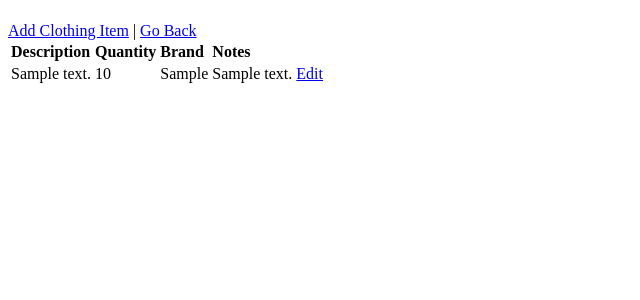
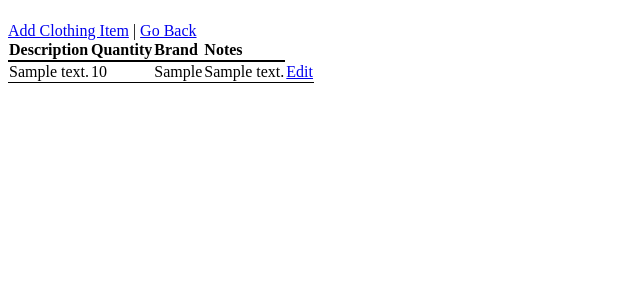
Before and after one commit to prplecake/propriete, a Django app: page /inventory/clothing/ in a window 1280 px wide. Shown: the part 58-358 px from the top of the page, without its empty margins (0-640 px from the left). Run offline with Django 3.2, Linux system fonts and the light colour scheme; a user stored in the database is signed in; tables that the repository leaves empty hold one stand-in row (values such as "Sample post").

Commit message:
Add basic table style

```diff
--- a/inventory/templates/inventory/clothing_list.html
+++ b/inventory/templates/inventory/clothing_list.html
@@ -3,7 +3,7 @@
 {% block content %}
 <a href="{% url 'inventory:clothing_add' %}">Add Clothing Item</a> | <a href="{% url 'inventory:inventory' %}">Go Back</a>
 {% if clothing_list %}
-<table class="clothing_list">
+<table class="inventory_list">
 	<thead>
 		<tr>
 			<th>Description</th>
--- a/static/style.css
+++ b/static/style.css
@@ -7,7 +7,16 @@ td > p {
 	margin: 0;
 }
 
+table {
+	border-spacing: 0;
+}
+
+.inventory_list th {
+	border-bottom: 2px solid black;
+}
+
 .inventory_list td {
+	border-bottom: 1px solid black;
 	vertical-align: top;
 }
 
```
